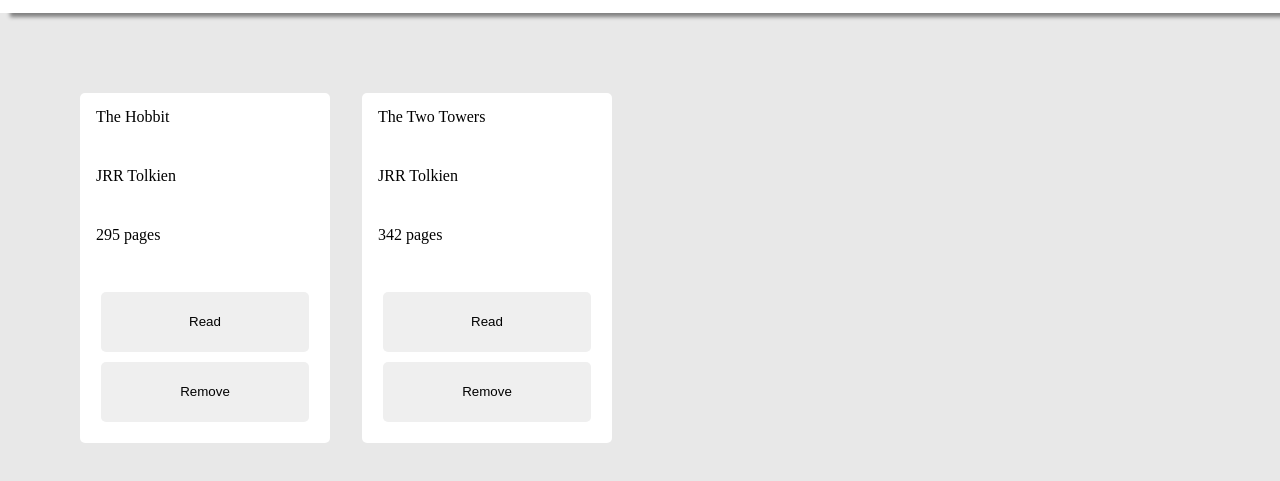
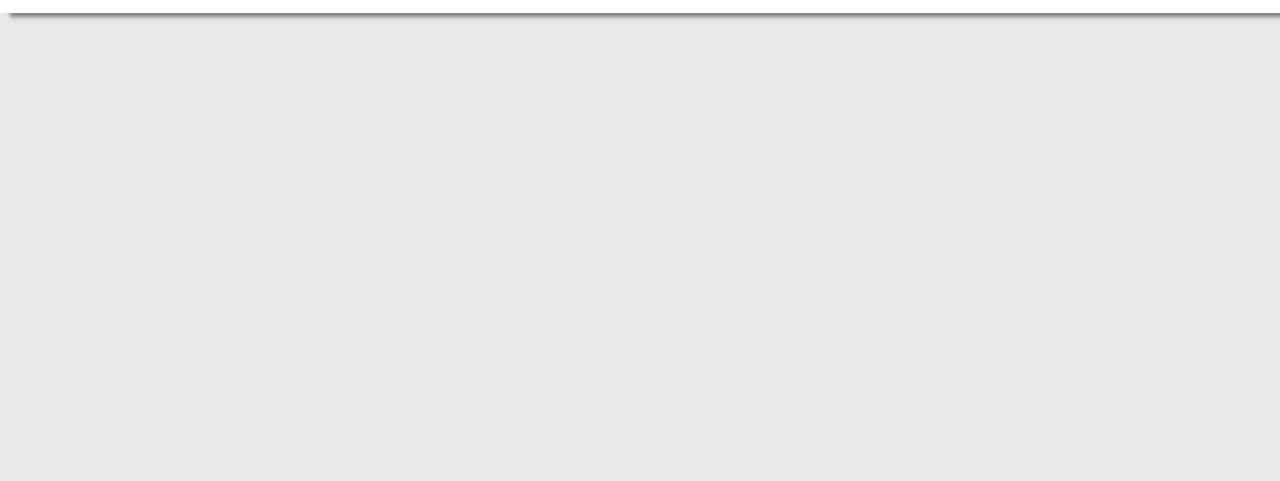
Before and after one commit to hDanni/library, a plain HTML site: page index.html in a window 1280 px wide. Shown: the part 67-548 px from the top of the page. Drawn offline with Linux system fonts and the light colour scheme.

Commit message:
commented out placeholder cards to test add book btn

```diff
--- a/index.html
+++ b/index.html
@@ -18,7 +18,7 @@
 
     <div class="body-container">
         <div class="book-container">
-            <div class="book-card">
+            <!-- <div class="book-card" >
                 <div id="book-title">The Hobbit</div>
                 <div id="book-author">JRR Tolkien</div>
                 <div id="book-pages">295 pages</div>
@@ -31,7 +31,7 @@
                 <div>342 pages</div>
                 <button class="card-btn">Read</button>
                 <button class="card-btn">Remove</button>
-            </div>
+            </div> -->
         </div>
     </div>
 
```
